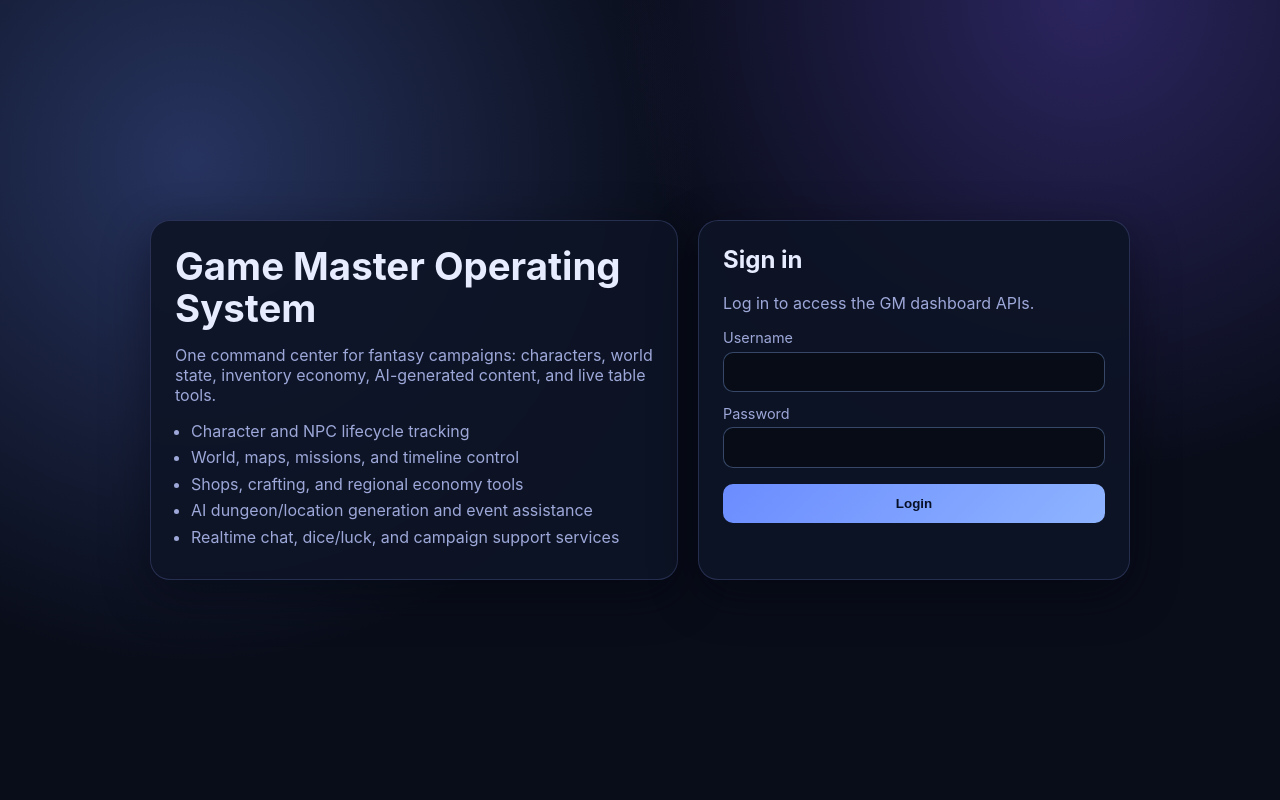
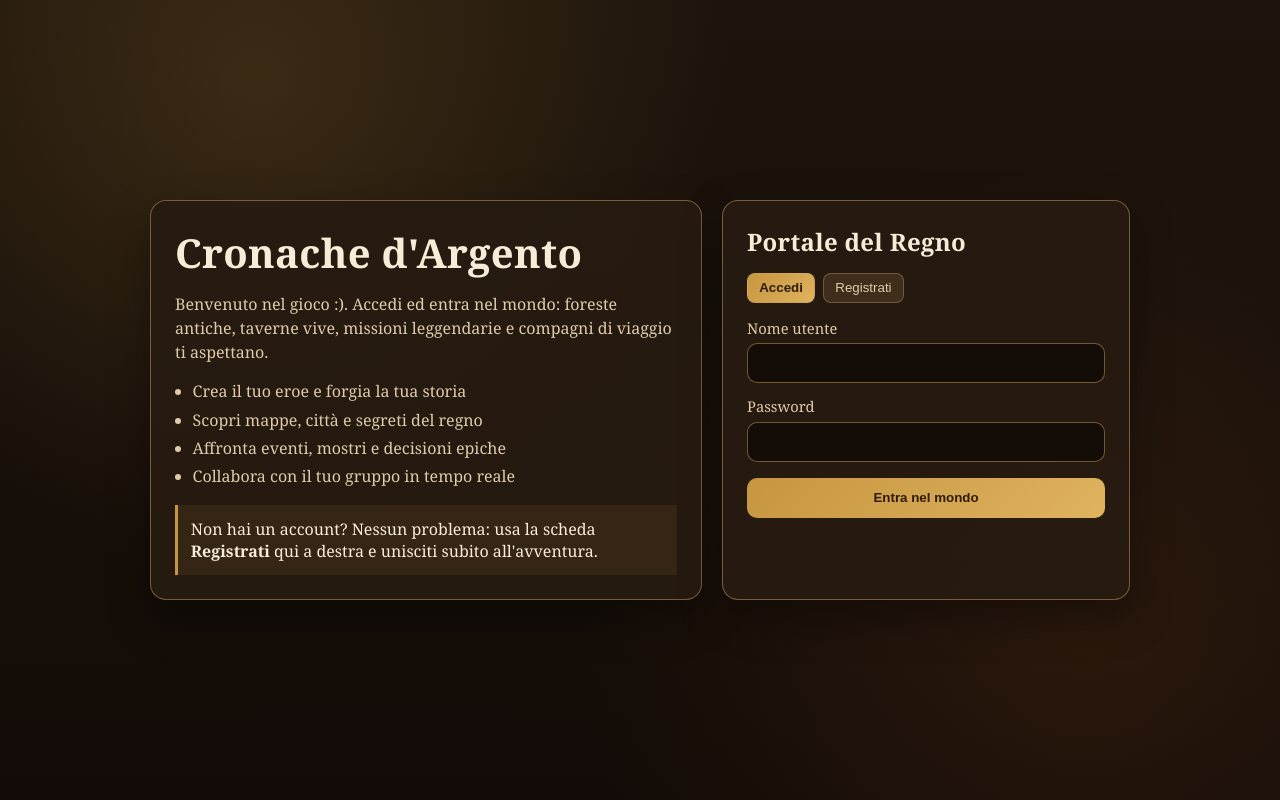
Before and after one commit to Korialstrasz2/Master26, a Django app: page / in a window 1280 px wide. Run offline with Django 5.2, Linux system fonts and the light colour scheme.

Commit message:
Add fantasy-themed welcome page with registration and role support

```diff
--- a/backend/apps/core/views.py
+++ b/backend/apps/core/views.py
@@ -1,6 +1,8 @@
 import socket
 
 from django.contrib.auth import authenticate, login, logout
+from django.contrib.auth import get_user_model
+from django.conf import settings
 from django.shortcuts import render
 from django.views.decorators.csrf import ensure_csrf_cookie
 from rest_framework import status
@@ -67,7 +69,50 @@ def login_view(request):
         )
 
     login(request, user)
-    return Response({"dettaglio": "Accesso effettuato", "utente": user.get_username()})
+    return Response(
+        {
+            "dettaglio": "Accesso effettuato",
+            "utente": user.get_username(),
+            "ruolo": "admin" if (user.is_staff or user.is_superuser) else "player",
+        }
+    )
+
+
+@api_view(["POST"])
+@permission_classes([AllowAny])
+def register_view(request):
+    username = request.data.get("username", "").strip()
+    password = request.data.get("password", "")
+
+    if not username or not password:
+        return Response(
+            {"dettaglio": "Username e password sono obbligatori"},
+            status=status.HTTP_400_BAD_REQUEST,
+        )
+
+    User = get_user_model()
+    if User.objects.filter(username=username).exists():
+        return Response(
+            {"dettaglio": "Username già in uso"},
+            status=status.HTTP_400_BAD_REQUEST,
+        )
+
+    is_admin = username == getattr(settings, "ADMIN_BOOTSTRAP_USERNAME", "master")
+    user = User.objects.create_user(
+        username=username,
+        password=password,
+        is_staff=is_admin,
+        is_superuser=is_admin,
+    )
+
+    return Response(
+        {
+            "dettaglio": "Account creato con successo",
+            "utente": user.get_username(),
+            "ruolo": "admin" if is_admin else "player",
+        },
+        status=status.HTTP_201_CREATED,
+    )
 
 
 @api_view(["POST"])
@@ -80,4 +125,11 @@ def logout_view(request):
 @api_view(["GET"])
 @permission_classes([IsAuthenticated])
 def me_view(request):
-    return Response({"utente": request.user.get_username()})
+    return Response(
+        {
+            "utente": request.user.get_username(),
+            "ruolo": "admin"
+            if (request.user.is_staff or request.user.is_superuser)
+            else "player",
+        }
+    )
--- a/backend/config/settings/base.py
+++ b/backend/config/settings/base.py
@@ -71,6 +71,8 @@ USE_I18N = True
 USE_TZ = True
 
 STATIC_URL = "static/"
+
+ADMIN_BOOTSTRAP_USERNAME = "master"
 STATIC_ROOT = BASE_DIR / "staticfiles"
 STATICFILES_DIRS = [BASE_DIR / "static"]
 
--- a/backend/config/urls.py
+++ b/backend/config/urls.py
@@ -7,6 +7,7 @@ from apps.core.views import (
     logout_view,
     me_view,
     pagina_saluto,
+    register_view,
     welcome_page,
 )
 
@@ -16,6 +17,7 @@ urlpatterns = [
     path("api/saluto/", pagina_saluto, name="pagina_saluto"),
     path("auth/csrf/", csrf_token, name="csrf_token"),
     path("auth/login/", login_view, name="login_view"),
+    path("auth/register/", register_view, name="register_view"),
     path("auth/logout/", logout_view, name="logout_view"),
     path("auth/me/", me_view, name="me_view"),
 ]
--- a/backend/templates/welcome.html
+++ b/backend/templates/welcome.html
@@ -1,21 +1,20 @@
 <!doctype html>
-<html lang="en">
+<html lang="it">
   <head>
     <meta charset="UTF-8" />
     <meta name="viewport" content="width=device-width, initial-scale=1.0" />
-    <title>Game Master OS · Login</title>
+    <title>Cronache d'Argento · Accesso</title>
     <style>
       :root {
-        color-scheme: dark;
-        --bg: #090d1a;
-        --panel: rgba(14, 20, 38, 0.9);
-        --panel-border: rgba(140, 161, 255, 0.2);
-        --text: #e7ecff;
-        --muted: #9da8d9;
-        --primary: #6b8cff;
-        --primary-strong: #8eb4ff;
-        --danger: #ff7f95;
-        --success: #7dd5a3;
+        --bg: #17110a;
+        --panel: rgba(40, 28, 18, 0.92);
+        --panel-border: rgba(201, 162, 92, 0.5);
+        --text: #f7ecd7;
+        --muted: #dfcbab;
+        --accent: #c6953f;
+        --accent-strong: #e0b35f;
+        --danger: #ff9d8c;
+        --success: #9de2a7;
       }
 
       * {
@@ -25,13 +24,12 @@
       body {
         margin: 0;
         min-height: 100vh;
-        font-family: Inter, ui-sans-serif, system-ui, -apple-system, Segoe UI, Roboto,
-          Helvetica, Arial, sans-serif;
+        font-family: Georgia, Cambria, "Times New Roman", serif;
         color: var(--text);
         background:
-          radial-gradient(circle at 15% 20%, rgba(107, 140, 255, 0.3), transparent 40%),
-          radial-gradient(circle at 85% 0%, rgba(123, 92, 255, 0.3), transparent 35%),
-          var(--bg);
+          radial-gradient(circle at 20% 10%, rgba(198, 149, 63, 0.18), transparent 38%),
+          radial-gradient(circle at 85% 80%, rgba(106, 57, 25, 0.25), transparent 40%),
+          linear-gradient(180deg, #1d140c 0%, #120b07 100%);
         display: grid;
         place-items: center;
         padding: 2rem;
@@ -40,60 +38,102 @@
       .layout {
         width: min(980px, 100%);
         display: grid;
-        grid-template-columns: 1.1fr 0.9fr;
+        grid-template-columns: 1.15fr 0.85fr;
         gap: 1.25rem;
       }
 
       .panel {
         background: var(--panel);
         border: 1px solid var(--panel-border);
-        border-radius: 20px;
+        border-radius: 16px;
         padding: 1.5rem;
-        backdrop-filter: blur(4px);
-        box-shadow: 0 14px 48px rgba(3, 5, 11, 0.45);
+        box-shadow: 0 18px 42px rgba(0, 0, 0, 0.35);
+      }
+
+      h1,
+      h2 {
+        margin: 0;
+        letter-spacing: 0.3px;
       }
 
       h1 {
-        margin: 0;
-        font-size: clamp(1.6rem, 3.6vw, 2.4rem);
-        line-height: 1.1;
+        font-size: clamp(1.7rem, 3.8vw, 2.5rem);
       }
 
-      p {
+      .intro {
+        margin-top: 0.75rem;
         color: var(--muted);
+        line-height: 1.5;
       }
 
       ul {
         margin: 1rem 0 0;
-        padding-left: 1rem;
+        padding-left: 1.1rem;
         color: var(--muted);
         display: grid;
         gap: 0.4rem;
+      }
+
+      .callout {
+        margin-top: 1.1rem;
+        padding: 0.8rem;
+        border-left: 3px solid var(--accent);
+        background: rgba(198, 149, 63, 0.09);
+        color: var(--text);
+      }
+
+      .tabs {
+        display: flex;
+        gap: 0.5rem;
+        margin: 0.9rem 0;
+      }
+
+      .tab {
+        background: rgba(201, 162, 92, 0.15);
+        color: var(--muted);
+        border: 1px solid rgba(201, 162, 92, 0.38);
+        border-radius: 8px;
+        padding: 0.42rem 0.7rem;
+        cursor: pointer;
+      }
+
+      .tab.active {
+        color: #2e1b08;
+        font-weight: 700;
+        background: linear-gradient(135deg, var(--accent), var(--accent-strong));
+      }
+
+      .auth-pane {
+        display: none;
+      }
+
+      .auth-pane.active {
+        display: block;
       }
 
       label {
         display: block;
         margin: 0.8rem 0 0.35rem;
         color: var(--muted);
-        font-size: 0.9rem;
+        font-size: 0.92rem;
       }
 
       input {
         width: 100%;
-        background: rgba(8, 12, 22, 0.85);
+        background: rgba(20, 13, 8, 0.95);
         color: var(--text);
-        border: 1px solid rgba(142, 180, 255, 0.35);
+        border: 1px solid rgba(224, 179, 95, 0.45);
         border-radius: 10px;
         padding: 0.72rem 0.8rem;
       }
 
-      button {
+      button[type="submit"] {
         margin-top: 1rem;
         width: 100%;
         border: none;
         border-radius: 10px;
-        background: linear-gradient(135deg, var(--primary), var(--primary-strong));
-        color: #071026;
+        background: linear-gradient(135deg, var(--accent), var(--accent-strong));
+        color: #2e1b08;
         font-weight: 700;
         padding: 0.78rem 1rem;
         cursor: pointer;
@@ -113,6 +153,13 @@
         color: var(--success);
       }
 
+      .hint {
+        margin-top: 0.75rem;
+        color: var(--muted);
+        font-size: 0.88rem;
+        line-height: 1.4;
+      }
+
       @media (max-width: 860px) {
         .layout {
           grid-template-columns: 1fr;
@@ -123,40 +170,78 @@
   <body>
     <main class="layout">
       <section class="panel">
-        <h1>Game Master Operating System</h1>
-        <p>
-          One command center for fantasy campaigns: characters, world state, inventory economy,
-          AI-generated content, and live table tools.
+        <h1>Cronache d'Argento</h1>
+        <p class="intro">
+          Benvenuto nel gioco :). Accedi ed entra nel mondo: foreste antiche, taverne vive,
+          missioni leggendarie e compagni di viaggio ti aspettano.
         </p>
         <ul>
-          <li>Character and NPC lifecycle tracking</li>
-          <li>World, maps, missions, and timeline control</li>
-          <li>Shops, crafting, and regional economy tools</li>
-          <li>AI dungeon/location generation and event assistance</li>
-          <li>Realtime chat, dice/luck, and campaign support services</li>
+          <li>Crea il tuo eroe e forgia la tua storia</li>
+          <li>Scopri mappe, città e segreti del regno</li>
+          <li>Affronta eventi, mostri e decisioni epiche</li>
+          <li>Collabora con il tuo gruppo in tempo reale</li>
         </ul>
+        <div class="callout">
+          Non hai un account? Nessun problema: usa la scheda <strong>Registrati</strong> qui a
+          destra e unisciti subito all'avventura.
+        </div>
       </section>
 
       <section class="panel">
-        <h2 style="margin-top: 0">Sign in</h2>
-        <p>Log in to access the GM dashboard APIs.</p>
+        <h2 style="margin-top: 0">Portale del Regno</h2>
+        <div class="tabs">
+          <button class="tab active" data-pane="login-pane" type="button">Accedi</button>
+          <button class="tab" data-pane="register-pane" type="button">Registrati</button>
+        </div>
 
+        <div id="login-pane" class="auth-pane active">
           <form id="login-form">
-          <label for="username">Username</label>
-          <input id="username" name="username" required autocomplete="username" />
+            <label for="login-username">Nome utente</label>
+            <input id="login-username" name="username" required autocomplete="username" />
 
-          <label for="password">Password</label>
+            <label for="login-password">Password</label>
             <input
-            id="password"
+              id="login-password"
               name="password"
               type="password"
               required
               autocomplete="current-password"
             />
 
-          <button type="submit">Login</button>
-          <div id="status" class="status" role="status"></div>
+            <button type="submit">Entra nel mondo</button>
+            <div id="login-status" class="status" role="status"></div>
           </form>
+        </div>
+
+        <div id="register-pane" class="auth-pane">
+          <form id="register-form">
+            <label for="register-username">Scegli un nome utente</label>
+            <input
+              id="register-username"
+              name="username"
+              required
+              autocomplete="username"
+              minlength="3"
+            />
+
+            <label for="register-password">Scegli una password</label>
+            <input
+              id="register-password"
+              name="password"
+              type="password"
+              required
+              autocomplete="new-password"
+              minlength="8"
+            />
+
+            <button type="submit">Crea account</button>
+            <div id="register-status" class="status" role="status"></div>
+          </form>
+          <p class="hint">
+            Nota privilegi: l'utente <strong>master</strong> viene registrato come admin completo.
+            Gli altri utenti vengono creati come player.
+          </p>
+        </div>
       </section>
     </main>
 
@@ -168,18 +253,31 @@
         return "";
       }
 
-      const form = document.getElementById("login-form");
-      const statusEl = document.getElementById("status");
+      function setStatus(element, message, type) {
+        element.textContent = message;
+        element.className = `status ${type || ""}`.trim();
+      }
 
-      form.addEventListener("submit", async (event) => {
+      document.querySelectorAll(".tab").forEach((tab) => {
+        tab.addEventListener("click", () => {
+          const paneId = tab.dataset.pane;
+
+          document.querySelectorAll(".tab").forEach((item) => item.classList.remove("active"));
+          document
+            .querySelectorAll(".auth-pane")
+            .forEach((pane) => pane.classList.remove("active"));
+
+          tab.classList.add("active");
+          document.getElementById(paneId).classList.add("active");
+        });
+      });
+
+      const loginForm = document.getElementById("login-form");
+      const loginStatus = document.getElementById("login-status");
+
+      loginForm.addEventListener("submit", async (event) => {
         event.preventDefault();
-        statusEl.textContent = "Signing in...";
-        statusEl.className = "status";
-
-        const payload = {
-          username: form.username.value,
-          password: form.password.value,
-        };
+        setStatus(loginStatus, "Accesso in corso...");
 
         try {
           const response = await fetch("/auth/login/", {
@@ -189,20 +287,60 @@
               "Content-Type": "application/json",
               "X-CSRFToken": getCookie("csrftoken"),
             },
-            body: JSON.stringify(payload),
+            body: JSON.stringify({
+              username: loginForm.username.value,
+              password: loginForm.password.value,
+            }),
           });
 
           const data = await response.json();
-
           if (!response.ok) {
-            throw new Error(data.dettaglio || "Login failed.");
+            throw new Error(data.dettaglio || "Accesso fallito.");
           }
 
-          statusEl.textContent = `Welcome, ${data.utente}. API session is active.`;
-          statusEl.className = "status ok";
+          setStatus(
+            loginStatus,
+            `Bentornato, ${data.utente}. Ruolo: ${data.ruolo}. Sessione attiva.`,
+            "ok"
+          );
         } catch (error) {
-          statusEl.textContent = error.message;
-          statusEl.className = "status error";
+          setStatus(loginStatus, error.message, "error");
+        }
+      });
+
+      const registerForm = document.getElementById("register-form");
+      const registerStatus = document.getElementById("register-status");
+
+      registerForm.addEventListener("submit", async (event) => {
+        event.preventDefault();
+        setStatus(registerStatus, "Creazione account in corso...");
+
+        try {
+          const response = await fetch("/auth/register/", {
+            method: "POST",
+            credentials: "same-origin",
+            headers: {
+              "Content-Type": "application/json",
+              "X-CSRFToken": getCookie("csrftoken"),
+            },
+            body: JSON.stringify({
+              username: registerForm.username.value,
+              password: registerForm.password.value,
+            }),
+          });
+
+          const data = await response.json();
+          if (!response.ok) {
+            throw new Error(data.dettaglio || "Registrazione fallita.");
+          }
+
+          setStatus(
+            registerStatus,
+            `Account creato! Utente: ${data.utente}. Ruolo assegnato: ${data.ruolo}.`,
+            "ok"
+          );
+        } catch (error) {
+          setStatus(registerStatus, error.message, "error");
         }
       });
     </script>
```
Also changed, not shown: backend/apps/core/tests.py (+20 -0 lines). Lines whose indentation alone changed are shown as unchanged.
